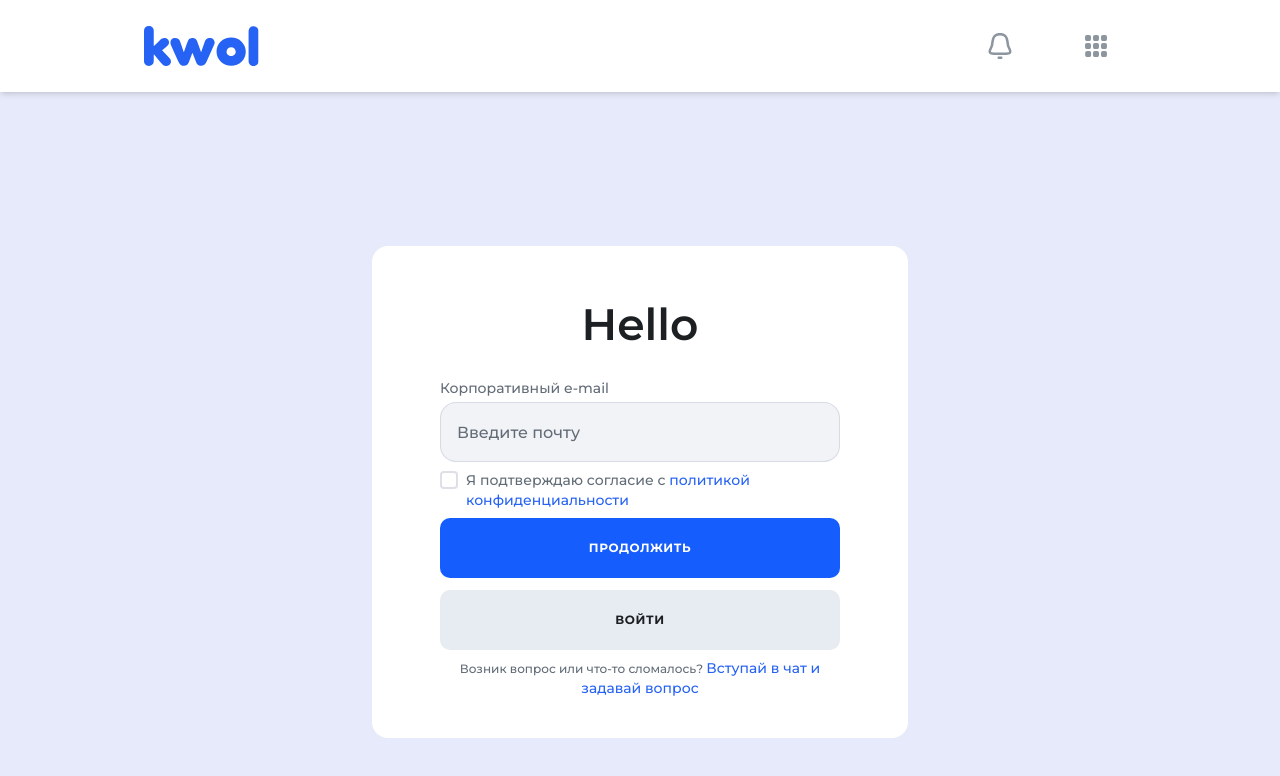
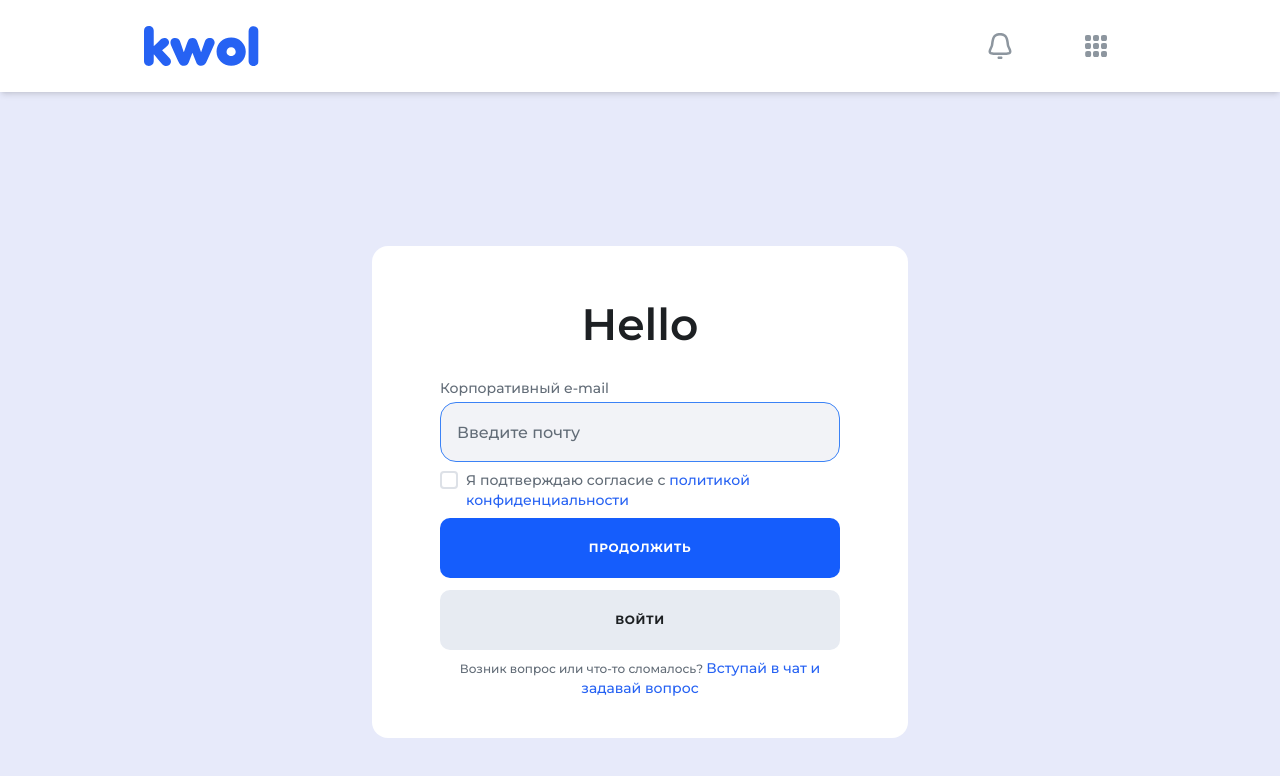
Before and after one commit to fedek1324/registrarionFormKwol, a React (Vite) app: page / in a window 1280 px wide. Shown: the top 776 px of the page. Built offline with nearby package versions, Linux system fonts and the light colour scheme.

Commit message:
add zod validation and focus

```diff
--- a/package.json
+++ b/package.json
@@ -10,12 +10,14 @@
     "preview": "vite preview"
   },
   "dependencies": {
+    "@hookform/resolvers": "^5.2.2",
     "@tailwindcss/vite": "^4.1.16",
     "react": "^19.1.1",
     "react-dom": "^19.1.1",
     "react-hook-form": "^7.65.0",
     "react-router-dom": "^7.9.4",
-    "tailwindcss": "^4.1.16"
+    "tailwindcss": "^4.1.16",
+    "zod": "^4.1.12"
   },
   "devDependencies": {
     "@eslint/js": "^9.36.0",
--- a/src/components/Pages/Registration/Registration.tsx
+++ b/src/components/Pages/Registration/Registration.tsx
@@ -1,24 +1,43 @@
 import { Link } from "react-router-dom";
+import { useForm, type SubmitHandler } from "react-hook-form";
+import { z } from 'zod';
+
 import TextInput from "../../TextInput/TextInput.tsx";
 import Checkbox from "../../Checkbox/Checkbox.tsx";
 import styles from "./Registration.module.css";
-import { useForm, type SubmitHandler } from "react-hook-form";
+import { useEffect, useEffectEvent } from "react";
+import { zodResolver } from "@hookform/resolvers/zod";
 
-type Inputs = {
-  email: string;
-  confirmPolicy: boolean;
-};
+const formSchema = z.object({
+  email: z.email('Некорректный email'),
+  confirmPolicy: z.literal(true, 'Примите соглашение')
+});
+
+type FormSchema = z.infer<typeof formSchema>;
 
 const Registration = () => {
   const {
     register,
     handleSubmit,
+    setFocus,
     formState: { errors },
-  } = useForm<Inputs>();
+  } = useForm<FormSchema>({
+    resolver: zodResolver(formSchema)
+  });
 
-  const onSubmit: SubmitHandler<Inputs> = (data) => console.log(data);
+  const onSubmit: SubmitHandler<FormSchema> = (data) => console.log("Submit data", data);
+
+  // с помощью useEffectEvent избавляемся от зависимости setFocus в useEffect
+  const focus = useEffectEvent(() => {
+    // устанавливаем фокус на первое поле (имя пользователя) после монтирования компонента
+    setFocus('email');
+  })
+
+  useEffect(() => {
+    focus();
+  }, [focus]);
+
   console.log(errors);
-  const requiredMessage = 'Это поле обязательно';
 
   return (
     <div className={styles.container}>
@@ -28,17 +47,11 @@ const Registration = () => {
           <TextInput
             placeholder="Введите почту"
             label="Корпоративный e-mail"
-            {...register("email", {
-              required: requiredMessage,
-              pattern: {
-                value: /^[\w.-]+@[\w.-]+\.\w+$/,
-                message: 'Укажите строку в формате email'
-              }
-            })}
+            {...register("email")}
           />
           {errors.email && <span className="error">{errors.email.message}</span>}
 
-          <Checkbox {...register("confirmPolicy", {required: requiredMessage})}>
+          <Checkbox {...register("confirmPolicy")}>
             <span>
               Я подтверждаю согласие с{" "}
               <Link to="#">политикой конфиденциальности</Link>
```
Also changed, not shown: 1 other file (tests, documents, lock files or other folders).
